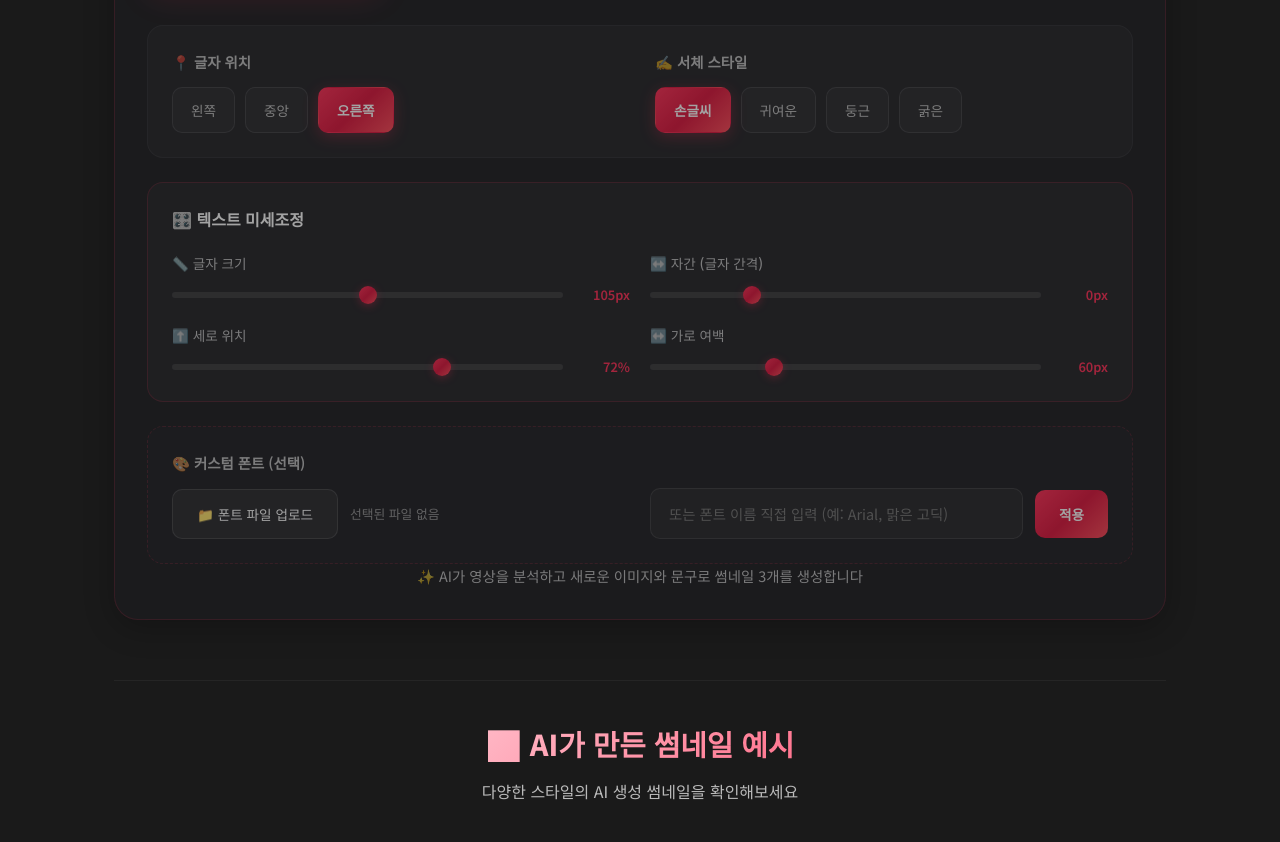
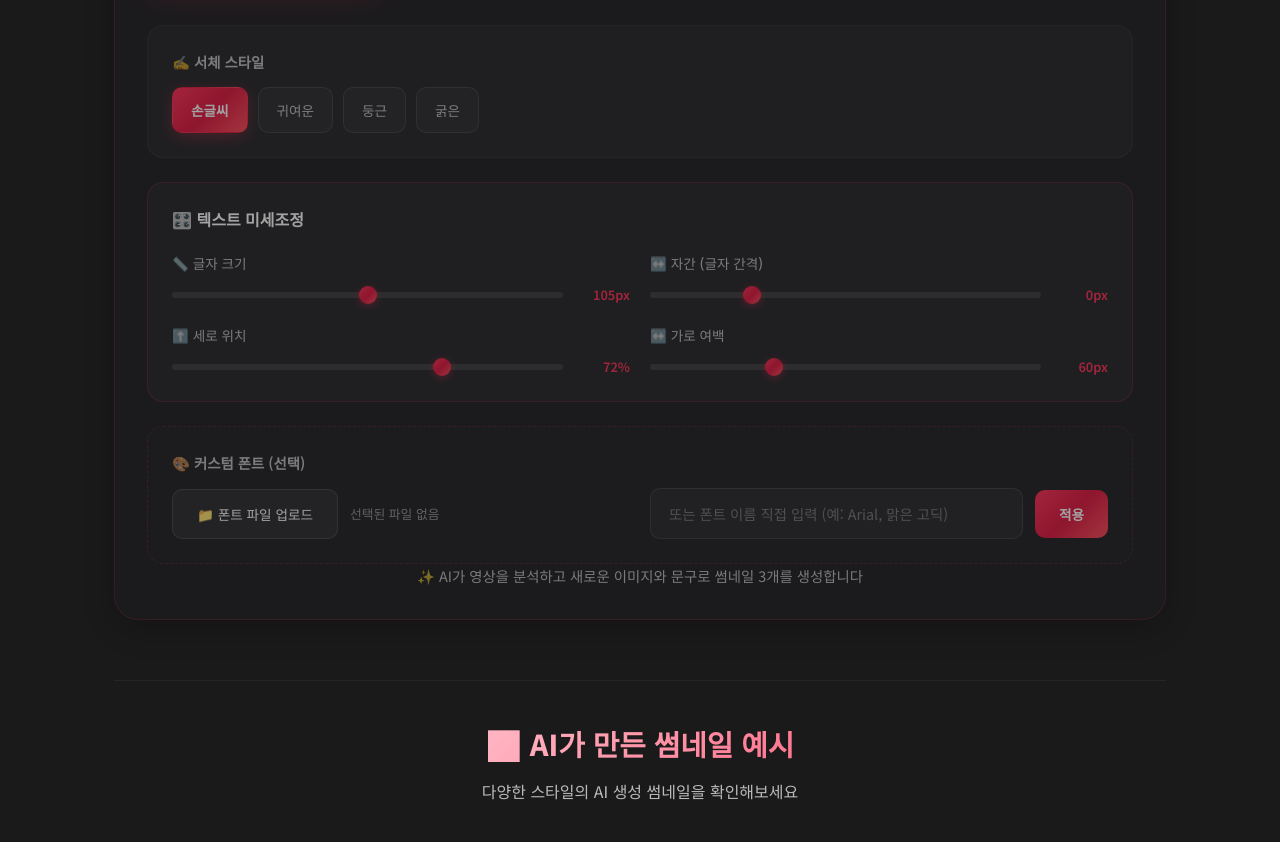
Before and after one commit to skech1317-png/ttumnail, a plain HTML site: page index.html in a window 1280 px wide. Shown: the part 1157-1999 px from the top of the page. Drawn offline with Linux system fonts and the light colour scheme; grey boxes are pictures that could not be loaded; a web font is replaced by a local one.

Commit message:
글자 위치 옵션 삭제

```diff
--- a/index.html
+++ b/index.html
@@ -195,14 +195,6 @@
 
                 <!-- 스타일 옵션 -->
                 <div class="style-options">
-                    <div class="option-group">
-                        <label class="option-label">📍 글자 위치</label>
-                        <div class="option-buttons" id="text-position">
-                            <button class="option-btn" data-value="left">왼쪽</button>
-                            <button class="option-btn" data-value="center">중앙</button>
-                            <button class="option-btn active" data-value="right">오른쪽</button>
-                        </div>
-                    </div>
                     <div class="option-group">
                         <label class="option-label">✍️ 서체 스타일</label>
                         <div class="option-buttons" id="font-select">
```
